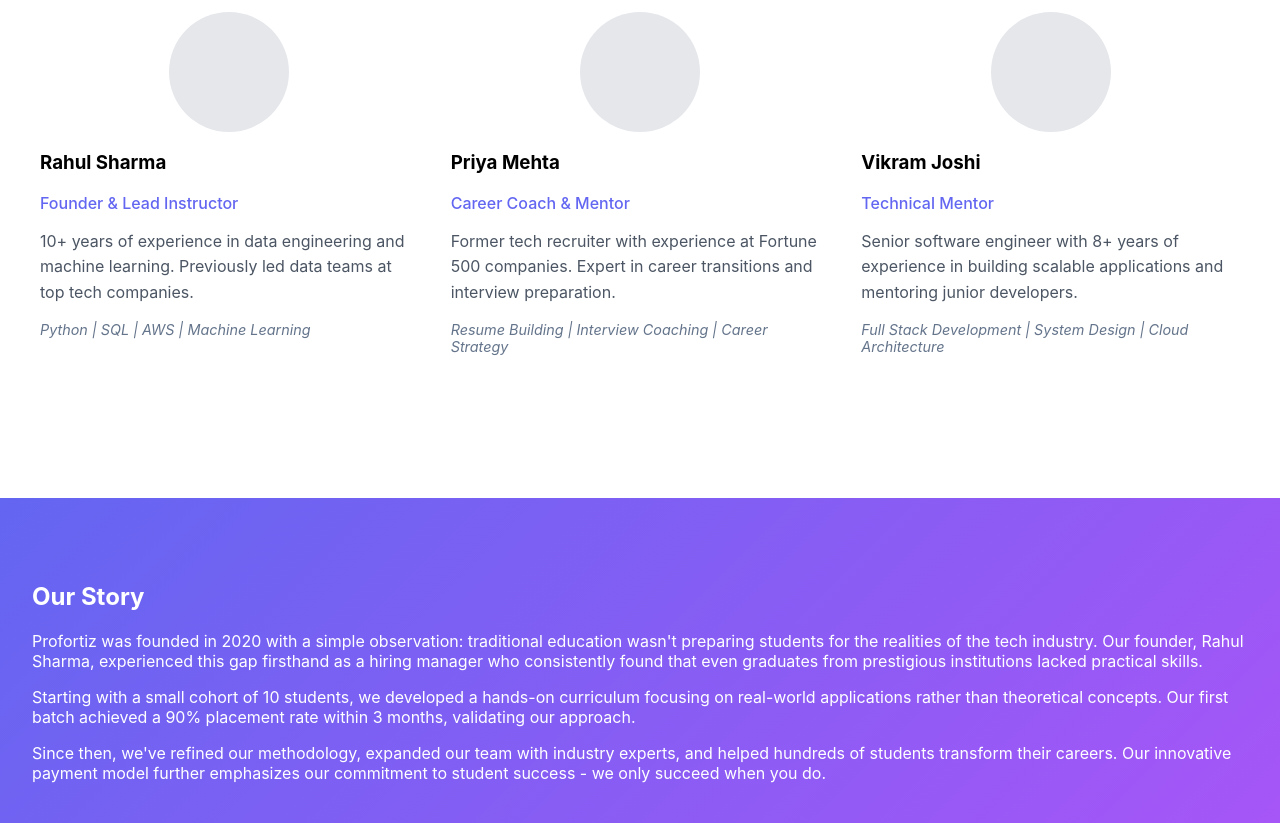
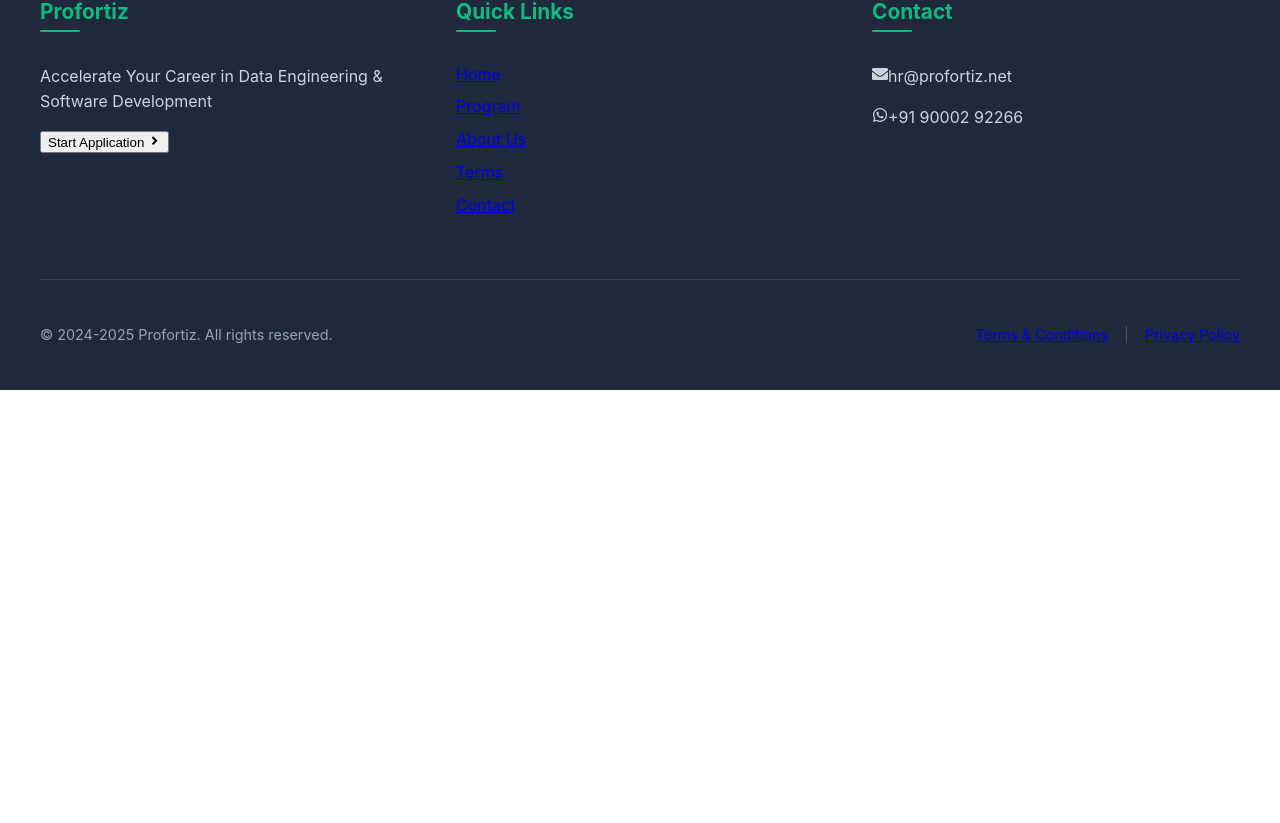
Before and after one commit to chidupudi/profortiz-zip, a React (Create React App) app: page /about in a window 1280 px wide. Shown: the part 897-1720 px from the top of the page. After the commit the page ends 1287 px from the top, so only its background shows below. Built offline with nearby package versions, Linux system fonts and the light colour scheme.

Commit message:
fixed bugs

```diff
--- a/src/pages/About.js
+++ b/src/pages/About.js
@@ -65,80 +65,6 @@
               and industry professionals.
             </li>
           </ul>
-        </motion.div>
-      </div>
-
-      <div className="team-section">
-        <h2>Meet Our Team</h2>
-
-        <div className="team-grid">
-          <motion.div
-            className="team-card"
-            initial={{ opacity: 0, y: 20 }}
-            whileInView={{ opacity: 1, y: 0 }}
-            viewport={{ once: true }}
-            transition={{ delay: 0.1 }}
-          >
-            <div className="member-photo"></div>
-            <h3>Rahul Sharma</h3>
-            <div className="role">Founder & Lead Instructor</div>
-            <p className="bio">
-              10+ years of experience in data engineering and machine learning. Previously led data teams at top tech companies.
-            </p>
-            <p className="expertise">Python | SQL | AWS | Machine Learning</p>
-          </motion.div>
-
-          <motion.div
-            className="team-card"
-            initial={{ opacity: 0, y: 20 }}
-            whileInView={{ opacity: 1, y: 0 }}
-            viewport={{ once: true }}
-            transition={{ delay: 0.2 }}
-          >
-            <div className="member-photo"></div>
-            <h3>Priya Mehta</h3>
-            <div className="role">Career Coach & Mentor</div>
-            <p className="bio">
-              Former tech recruiter with experience at Fortune 500 companies. Expert in career transitions and interview preparation.
-            </p>
-            <p className="expertise">Resume Building | Interview Coaching | Career Strategy</p>
-          </motion.div>
-
-          <motion.div
-            className="team-card"
-            initial={{ opacity: 0, y: 20 }}
-            whileInView={{ opacity: 1, y: 0 }}
-            viewport={{ once: true }}
-            transition={{ delay: 0.3 }}
-          >
-            <div className="member-photo"></div>
-            <h3>Vikram Joshi</h3>
-            <div className="role">Technical Mentor</div>
-            <p className="bio">
-              Senior software engineer with 8+ years of experience in building scalable applications and mentoring junior developers.
-            </p>
-            <p className="expertise">Full Stack Development | System Design | Cloud Architecture</p>
-          </motion.div>
-        </div>
-      </div>
-
-      <div className="story-section">
-        <motion.div
-          className="story-content"
-          initial={{ opacity: 0 }}
-          whileInView={{ opacity: 1 }}
-          viewport={{ once: true }}
-        >
-          <h2>Our Story</h2>
-          <p>
-            Profortiz was founded in 2020 with a simple observation: traditional education wasn't preparing students for the realities of the tech industry. Our founder, Rahul Sharma, experienced this gap firsthand as a hiring manager who consistently found that even graduates from prestigious institutions lacked practical skills.
-          </p>
-          <p>
-            Starting with a small cohort of 10 students, we developed a hands-on curriculum focusing on real-world applications rather than theoretical concepts. Our first batch achieved a 90% placement rate within 3 months, validating our approach.
-          </p>
-          <p>
-            Since then, we've refined our methodology, expanded our team with industry experts, and helped hundreds of students transform their careers. Our innovative payment model further emphasizes our commitment to student success - we only succeed when you do.
-          </p>
         </motion.div>
       </div>
 
```
